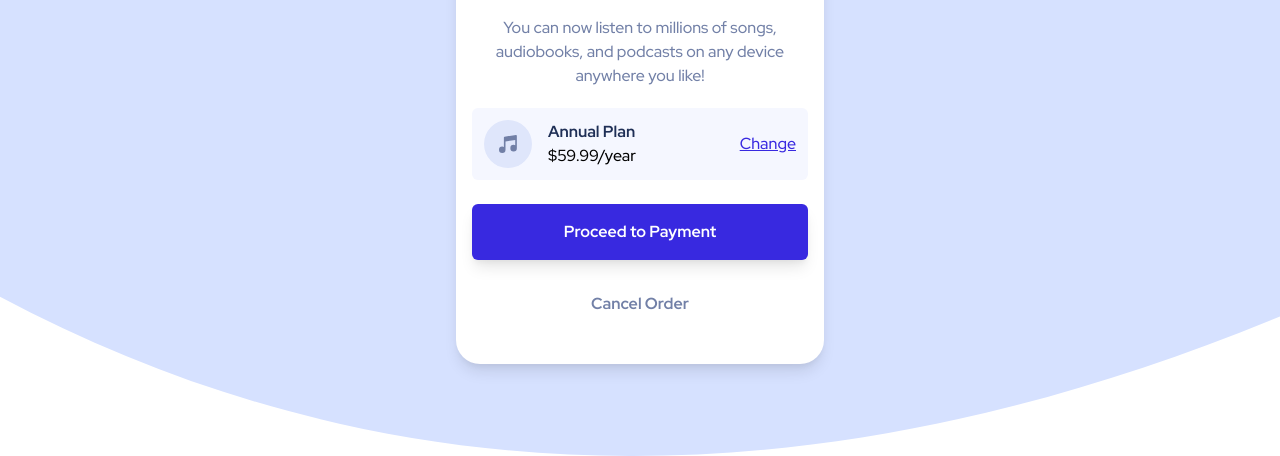
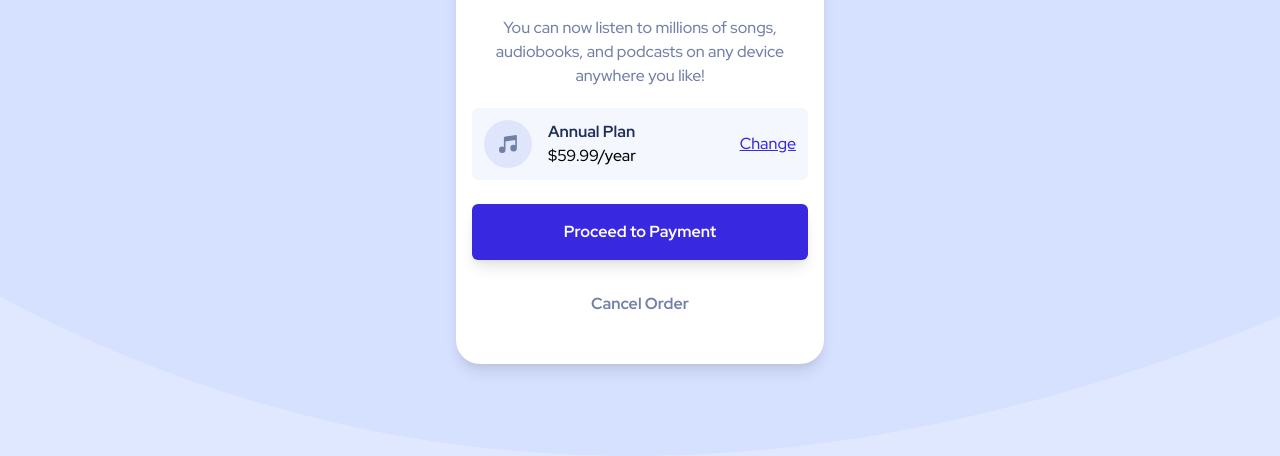
Before and after one commit to armandveloper/order-summary-component, a website: page public/index.html in a window 1280 px wide. Shown: the part 344-800 px from the top of the page. Drawn offline with Linux system fonts and the light colour scheme.

Commit message:
docs: update README

```diff
--- a/public/index.html
+++ b/public/index.html
@@ -23,7 +23,7 @@
 		class="
 			bg-body-pattern-m
 			lg:bg-body-pattern-d
-			bg-cover bg-repeat-space
+			bg-cover bg-no-repeat bg-pale-blue
 			h-screen
 			flex flex-col
 			font-body
```
Also changed, not shown: README-template.md (deleted), README.md, preview.png (added), public/styles/style.css.
